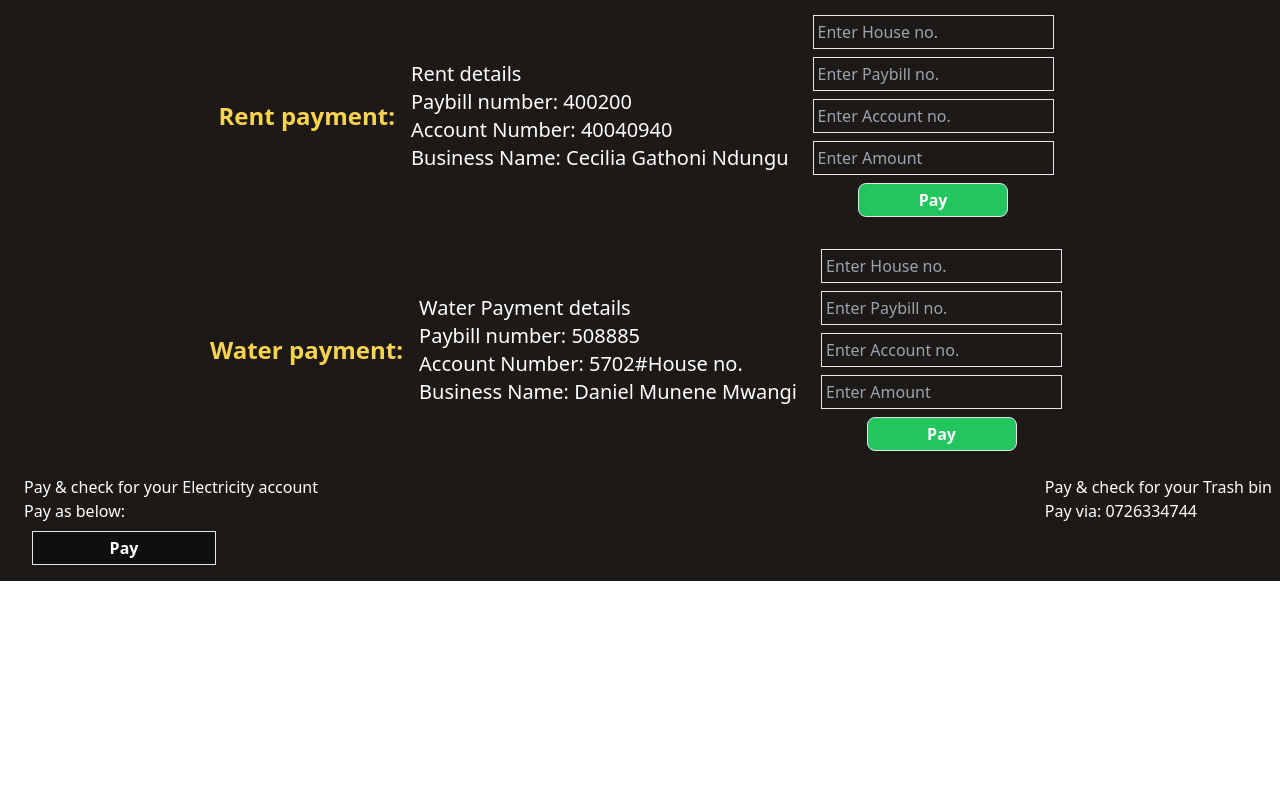
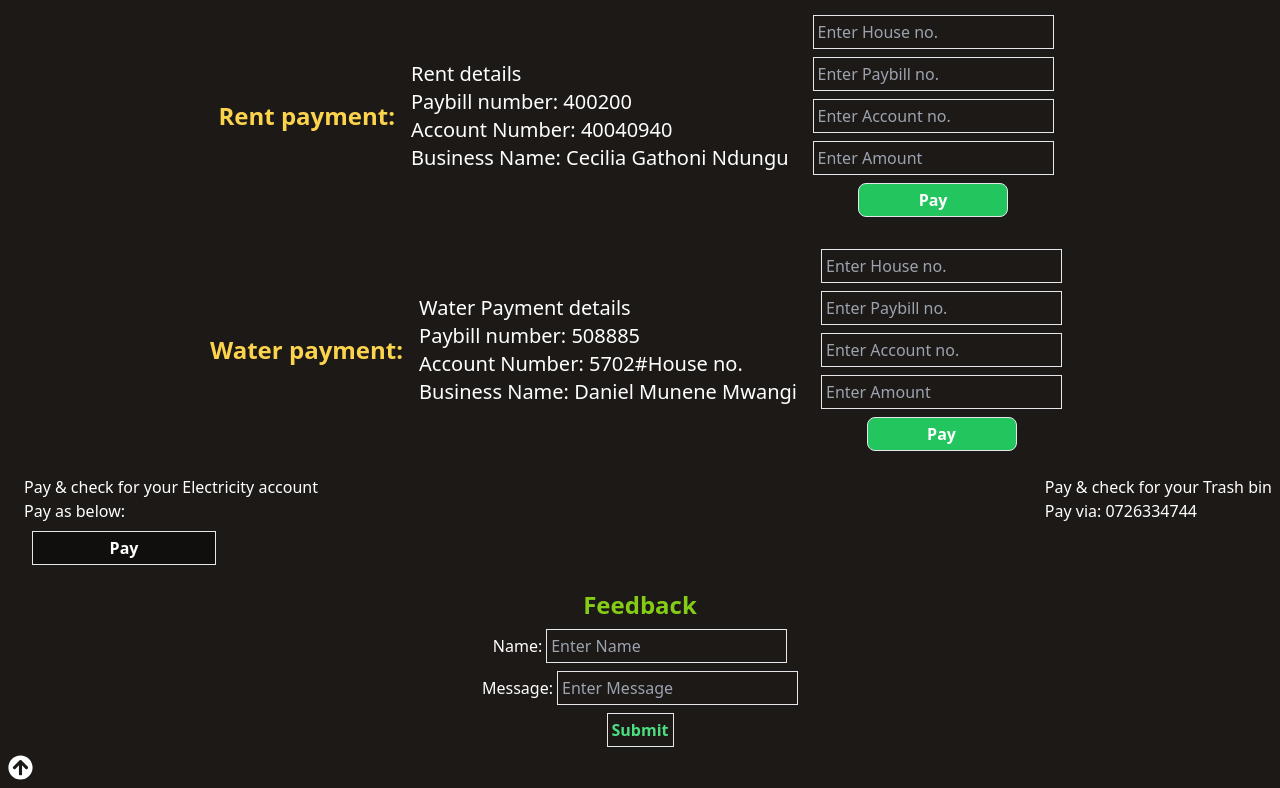
Before and after one commit to Solomon-Gachure/newha, a React (Create React App) app: page / in a window 1280 px wide. Shown: the part 995-1783 px from the top of the page. Before the commit the page ends 1576 px from the top, so only its background shows below. Built offline with nearby package versions, Linux system fonts and the light colour scheme.

Commit message:
Created and updated the feedback page together with a button up

```diff
--- a/src/App.js
+++ b/src/App.js
@@ -1,4 +1,5 @@
 import About from "./components/about";
+import Feedback from "./components/feedback";
 import Home from "./components/home";
 import Navbar from "./components/navbar";
 import Services from "./components/services";
@@ -10,6 +11,7 @@ function App() {
       <Home/>
       <About/>
       <Services/>
+      <Feedback/>
 
     </div>
   );
--- /dev/null
+++ b/src/components/feedback.js
@@ -0,0 +1,54 @@
+import React, { useEffect, useState } from 'react'
+import {FaArrowCircleUp} from 'react-icons/fa'
+const Feedback = () => {
+    const [isVisible, setIsVisible] = useState(false);
+
+  useEffect(() => {
+    const handleScroll = () => {
+      // Set the visibility state based on the scroll position
+      setIsVisible(window.pageYOffset > 200); // Adjust the value according to your preference
+    };
+
+    // Add scroll event listener
+    window.addEventListener('scroll', handleScroll);
+
+    // Clean up the event listener on component unmount
+    return () => {
+      window.removeEventListener('scroll', handleScroll);
+    };
+  }, []);
+
+  const scrollToTop = () => {
+    window.scrollTo({
+      top: 0,
+      behavior: 'smooth', // Adds a smooth scroll effect
+    });
+  };
+  return (
+    <div className='p-2 bg-stone-900'>
+        {/**feedback section */}
+        <div>
+            <h1 className='text-2xl font-bold text-lime-500 text-center'>Feedback</h1>
+            <form className='flex flex-col justify-center items-center gap-2 text-center p-2' action="https://getform.io/f/db96c5fb-9063-4883-a850-e833759e93be"
+            method="post">
+                <label className='text-white' htmlFor="">Name:
+                    <input name='name' className='border bg-transparent outline-none p-1 ml-1'
+                    type="text"
+                    placeholder='Enter Name' />
+                    </label>
+                <label className='text-white' htmlFor="">Message:
+                    <input name='message' className='border bg-transparent outline-none p-1 ml-1'
+                     type="text"
+                     placeholder='Enter Message' />
+                    </label>
+<button className='border bg-transparent font-bold text-green-400 p-1' >Submit</button>
+            </form>
+        </div>
+        <div>
+            <FaArrowCircleUp className='text-white cursor-pointer font-bold' size={25} onClick={scrollToTop}/>
+        </div>
+    </div>
+  )
+}
+
+export default Feedback
```
